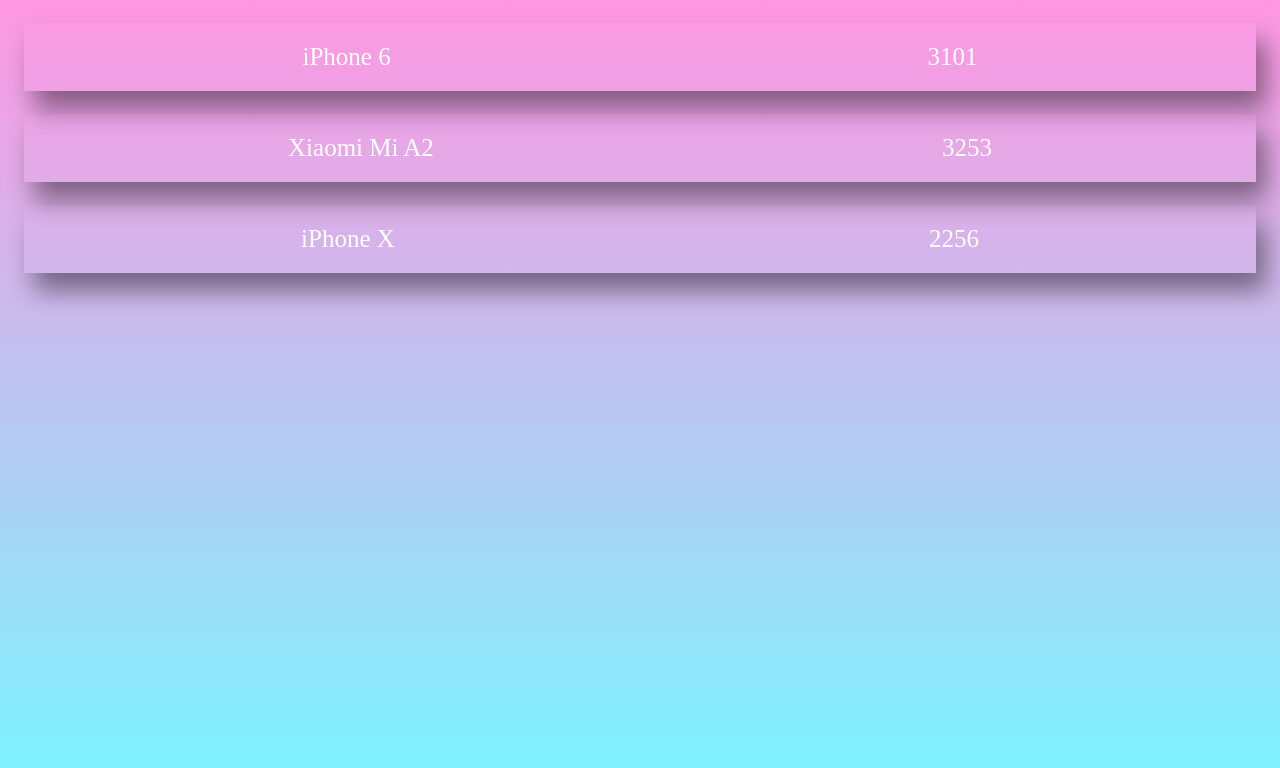
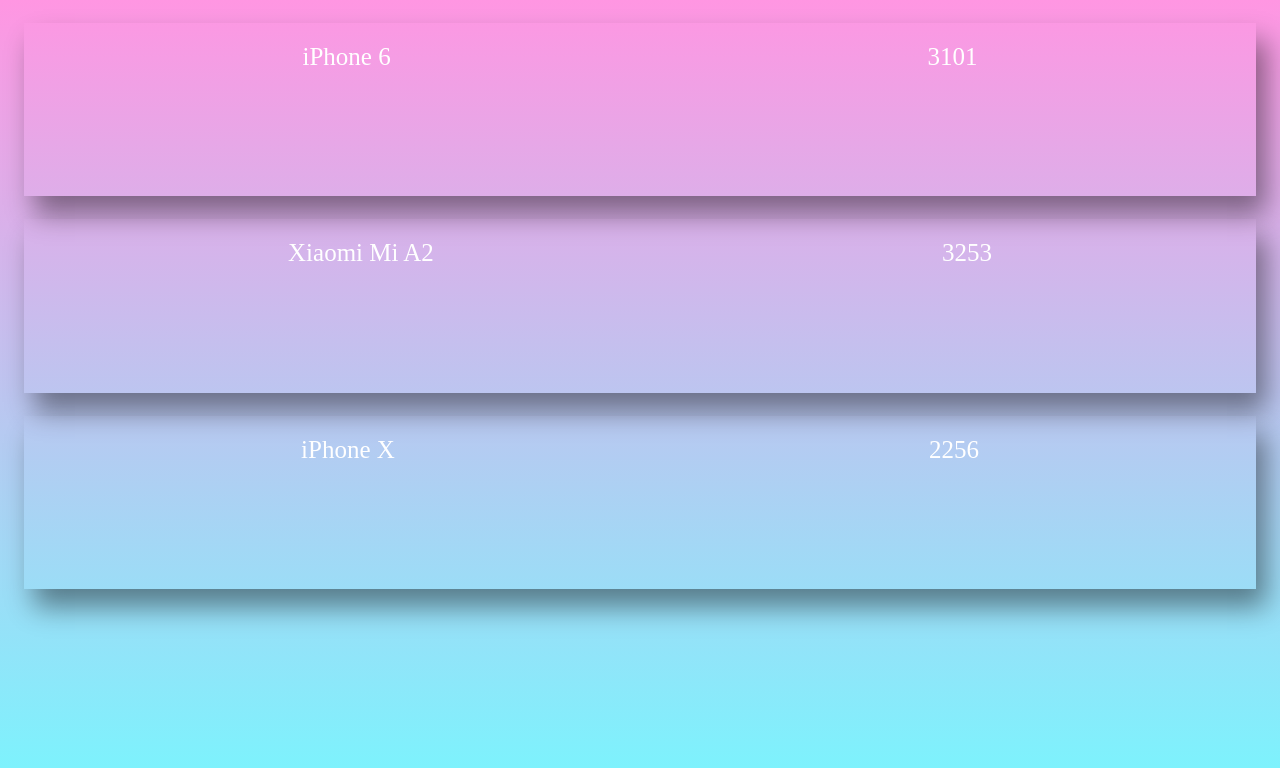
Before and after one commit to jojem/gen_algo_js, a plain HTML site: page index.html in a window 1280 px wide. Drawn offline with Linux system fonts and the light colour scheme.

Commit message:
first commit

```diff
--- a/style.css
+++ b/style.css
@@ -8,6 +8,7 @@
 .elem{
 	font-size: 25px;
 	padding: 20px 10px;
+	height: 17%;
 	color: white;
 	margin: 23px 16px;
 	display: flex;
```
